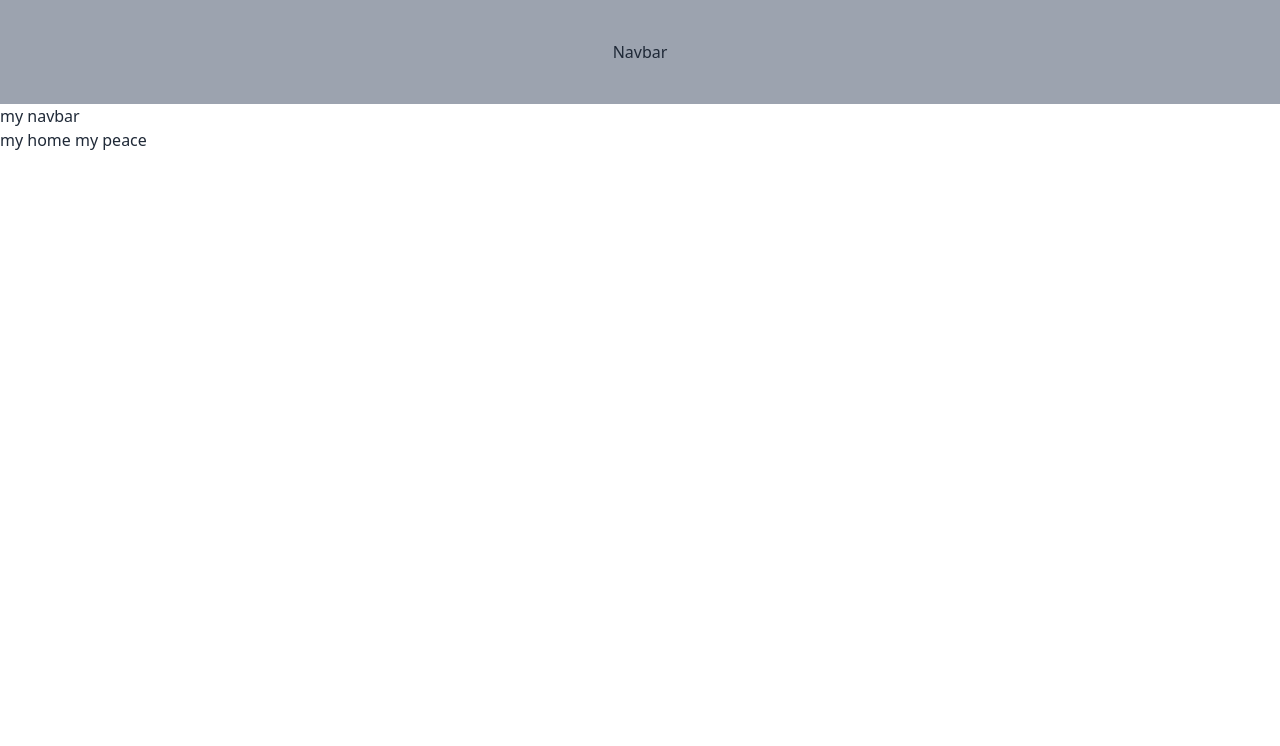
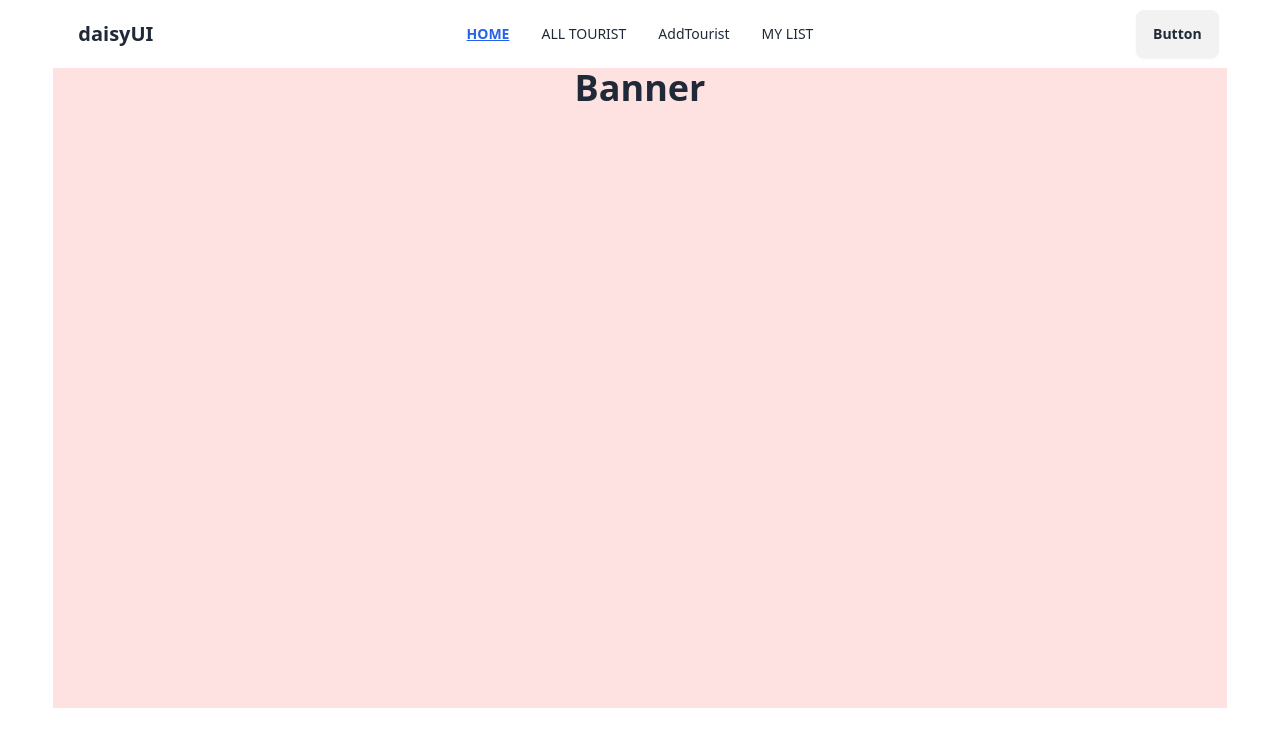
Before and after one commit to nizamuddinsangram/Global-Gurus-client-public-10, a React (Vite) app: page / in a window 1280 px wide. Shown: the top 746 px of the page. Built offline with nearby package versions, Linux system fonts and the light colour scheme; no server answers.

Commit message:
navbar navlink implemant

```diff
--- a/src/Layout/Main.jsx
+++ b/src/Layout/Main.jsx
@@ -1,9 +1,10 @@
 import { Outlet } from "react-router-dom";
+import Navbar from "../component/Navbar";
 
 const Main = () => {
   return (
     <div>
-      <p className="text-center bg-gray-400 py-10">Navbar</p>
+      <Navbar />
       <Outlet />
     </div>
   );
--- a/src/Page/Home/Home.jsx
+++ b/src/Page/Home/Home.jsx
@@ -1,10 +1,9 @@
-import Navbar from "../../component/Navbar";
+import Banner from "../../component/Banner";
 
 const Home = () => {
   return (
     <div>
-      <Navbar />
-      <p>my home my peace </p>
+      <Banner />
     </div>
   );
 };
--- /dev/null
+++ b/src/component/Banner.jsx
@@ -0,0 +1,11 @@
+const Banner = () => {
+  return (
+    <div className="bg-red-100 h-[80vh] ">
+      <p className="flex justify-center items-center text-4xl font-black">
+        Banner
+      </p>
+    </div>
+  );
+};
+
+export default Banner;
--- a/src/component/Navbar.jsx
+++ b/src/component/Navbar.jsx
@@ -1,8 +1,107 @@
+import { NavLink } from "react-router-dom";
 const Navbar = () => {
   return (
-    <div>
-      <p>my navbar</p>
-    </div>
+    <>
+      <div className="navbar bg-base-100">
+        <div className="navbar-start">
+          <div className="dropdown">
+            <div tabIndex={0} role="button" className="btn btn-ghost lg:hidden">
+              <svg
+                xmlns="http://www.w3.org/2000/svg"
+                className="h-5 w-5"
+                fill="none"
+                viewBox="0 0 24 24"
+                stroke="currentColor"
+              >
+                <path
+                  strokeLinecap="round"
+                  strokeLinejoin="round"
+                  strokeWidth="2"
+                  d="M4 6h16M4 12h8m-8 6h16"
+                />
+              </svg>
+            </div>
+            <ul
+              tabIndex={0}
+              className="menu menu-sm dropdown-content mt-3 z-[1] p-2 shadow bg-base-100 rounded-box w-52"
+            >
+              <li>
+                <NavLink
+                  to="/messages"
+                  className={({ isActive }) =>
+                    isActive ? "text-blue-600 font-semibold underline" : ""
+                  }
+                >
+                  Messages
+                </NavLink>
+              </li>
+              <li>
+                <a>Parent</a>
+                <ul className="p-2">
+                  <li>
+                    <a>Submenu 1</a>
+                  </li>
+                  <li>
+                    <a>Submenu 2</a>
+                  </li>
+                </ul>
+              </li>
+              <li>
+                <a>Item 3</a>
+              </li>
+            </ul>
+          </div>
+          <a className="btn btn-ghost text-xl">daisyUI</a>
+        </div>
+        <div className="navbar-center hidden lg:flex">
+          <ul className="menu menu-horizontal px-1">
+            <li>
+              <NavLink
+                to="/"
+                className={({ isActive }) =>
+                  isActive ? "text-blue-600 font-semibold underline" : ""
+                }
+              >
+                HOME
+              </NavLink>
+            </li>
+            <li>
+              <NavLink
+                to="/allTourists"
+                className={({ isActive }) =>
+                  isActive ? "text-blue-600 font-semibold underline" : ""
+                }
+              >
+                ALL TOURIST
+              </NavLink>
+            </li>
+            <li>
+              <NavLink
+                to="/addTourist"
+                className={({ isActive }) =>
+                  isActive ? "text-blue-600 font-semibold underline" : ""
+                }
+              >
+                AddTourist
+              </NavLink>
+            </li>
+            <li>
+              <NavLink
+                to="/myList"
+                className={({ isActive }) =>
+                  isActive ? "text-blue-600 font-semibold underline" : ""
+                }
+              >
+                MY LIST
+              </NavLink>
+            </li>
+          </ul>
+        </div>
+        <div className="navbar-end">
+          <a className="btn">Button</a>
+        </div>
+      </div>
+    </>
   );
 };
 
--- a/src/main.jsx
+++ b/src/main.jsx
@@ -6,8 +6,10 @@
 import "./index.css";
 ReactDOM.createRoot(document.getElementById("root")).render(
   <React.StrictMode>
-    <AuthProvider>
-      <RouterProvider router={router} />
-    </AuthProvider>
+    <div className="w-11/12 mx-auto">
+      <AuthProvider>
+        <RouterProvider router={router} />
+      </AuthProvider>
+    </div>
   </React.StrictMode>
 );
```
